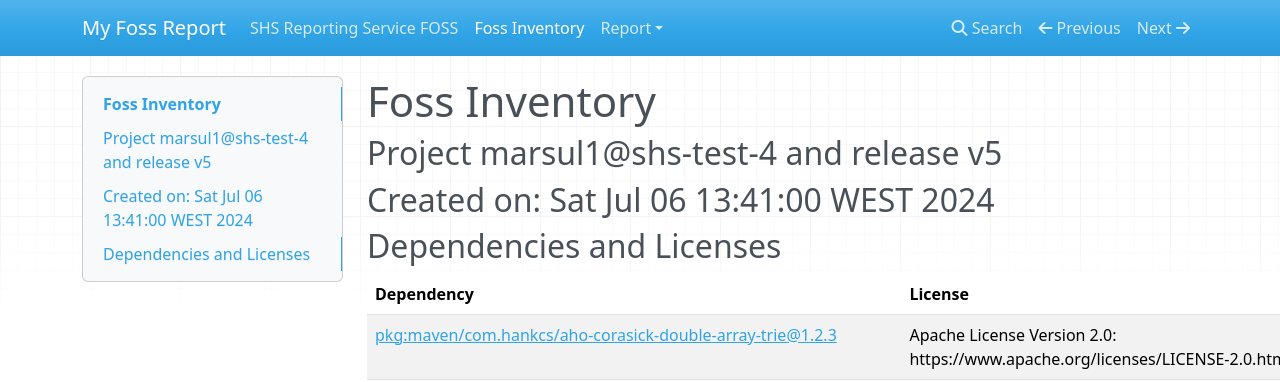
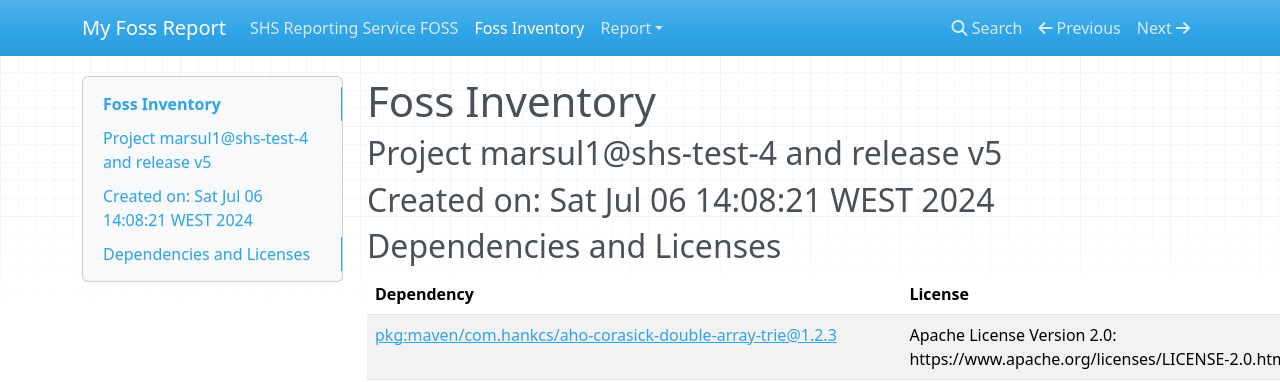
Before and after one commit to marsul1/shs-test-4, an MkDocs documentation site: the page built from foss/inventory.md, in a window 1280 px wide and 900 px high. Shown: the top 382 px of the window. Built offline with MkDocs 1.6.1, drawn with Linux system fonts in a browser that asks for light colours; nearby versions of some CDN libraries.

Commit message:
File foss/inventory.md updated

```diff
--- a/foss/inventory.md
+++ b/foss/inventory.md
@@ -2,7 +2,7 @@
 
 ## Project marsul1@shs-test-4 and release v5
 
-## Created on: Sat Jul 06 13:41:00 WEST 2024
+## Created on: Sat Jul 06 14:08:21 WEST 2024
 
 ## Dependencies and Licenses
 
```
